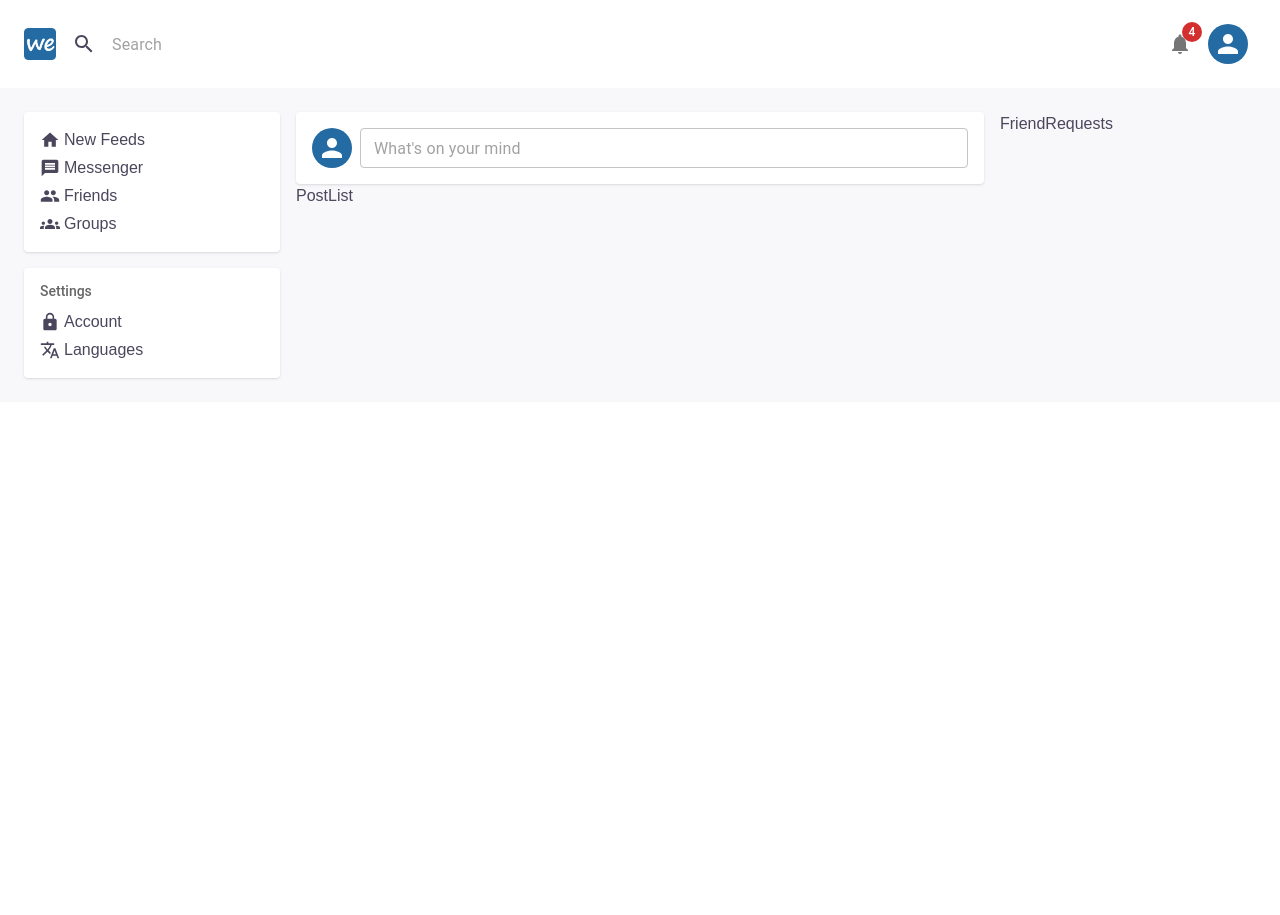
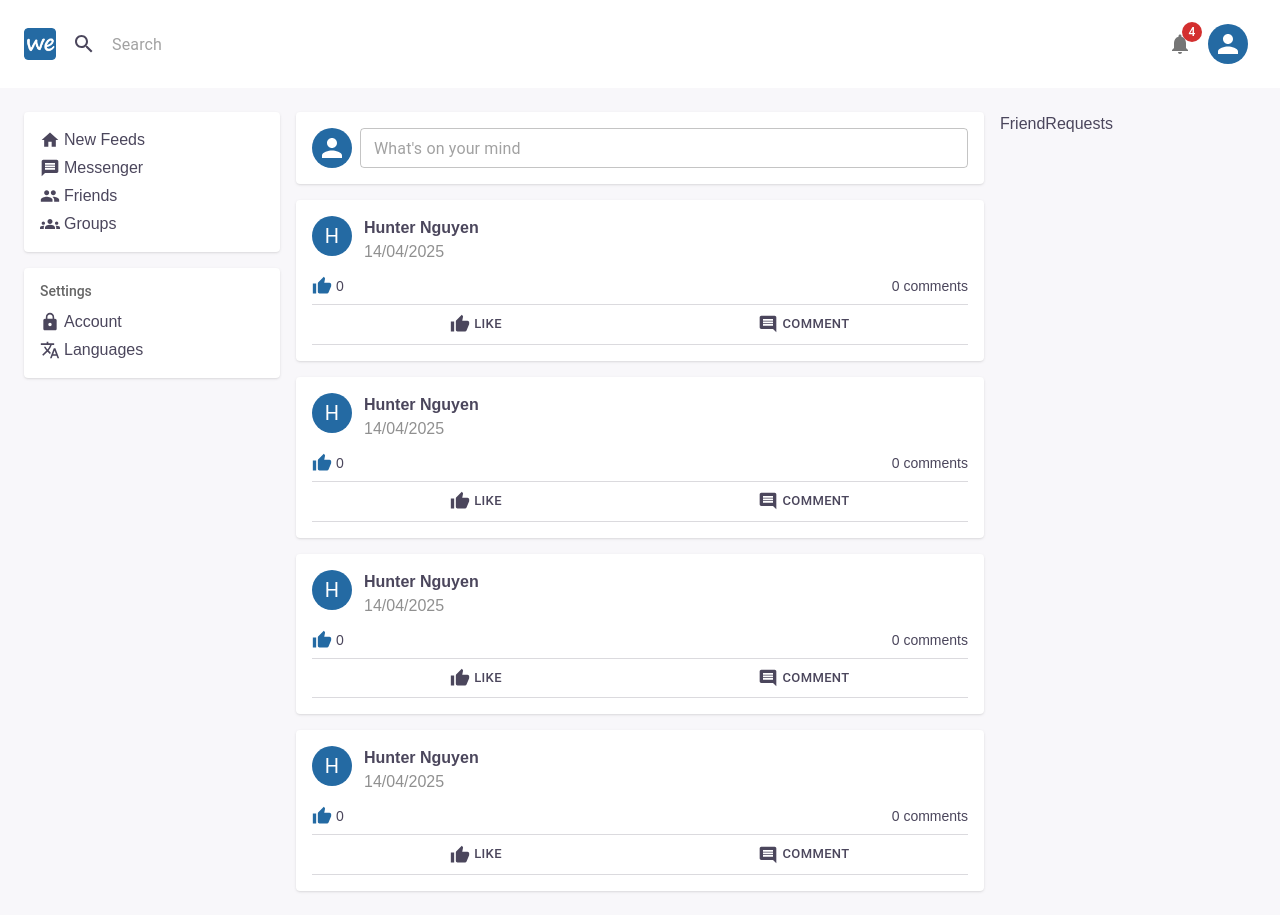
Before and after one commit to haunguyen79/WeConnect-App, a React (Vite) app: page / in a window 1280 px wide. Before the commit the page ends 800 px from the top, so only its background shows below. Built offline with nearby package versions, Linux system fonts and the light colour scheme; no server answers.

Commit message:
Xây dựng UI cho Post component

```diff
--- a/package.json
+++ b/package.json
@@ -18,6 +18,7 @@
     "@mui/material": "^7.0.2",
     "@reduxjs/toolkit": "^2.8.2",
     "@tailwindcss/vite": "^4.1.3",
+    "dayjs": "^1.11.13",
     "lodash": "^4.17.21",
     "mui-one-time-password-input": "^5.0.0",
     "react": "^19.0.0",
--- /dev/null
+++ b/src/components/Post.jsx
@@ -0,0 +1,53 @@
+import { Comment, ThumbUp } from "@mui/icons-material";
+import { Avatar, Button } from "@mui/material";
+import dayjs from "dayjs";
+import React from "react";
+
+const Post = ({
+  fullName = "Hunter Nguyen",
+  createdAt = new Date(),
+  content,
+  image,
+  likes = [],
+  comments = [],
+}) => {
+  return (
+    <div className="card">
+      <div className="mb-3 flex gap-3">
+        <Avatar className="!bg-primary">{fullName?.[0].toUpperCase()}</Avatar>
+        <div>
+          <p className="font-bold">{fullName}</p>
+          <p className="text-dark-400">
+            {dayjs(createdAt).format("DD/MM/YYYY")}
+          </p>
+        </div>
+      </div>
+
+      <p className="mb-1">{content}</p>
+      {image && <img src={image} />}
+
+      <div className="my-2 flex justify-between">
+        <div className="flex gap-1 text-sm">
+          <ThumbUp fontSize="small" className="text-primary" />
+          <p>{likes.length}</p>
+        </div>
+
+        <div className="text-sm">
+          <p>{comments.length} comments</p>
+        </div>
+      </div>
+
+      <div className="border-dark-300 flex border-t border-b py-1">
+        <Button size="small" className="!text-dark-100 flex-1">
+          <ThumbUp fontSize="small" className="mr-1" /> Like
+        </Button>
+
+        <Button size="small" className="!text-dark-100 flex-1">
+          <Comment fontSize="small" className="mr-1" /> Comment
+        </Button>
+      </div>
+    </div>
+  );
+};
+
+export default Post;
--- a/src/components/PostCreation.jsx
+++ b/src/components/PostCreation.jsx
@@ -60,7 +60,7 @@ const PostCreation = () => {
   const dispatch = useDispatch();
 
   return (
-    <div className="flex gap-2 rounded bg-white p-4 shadow">
+    <div className="flex gap-2 card">
       <Avatar className="!bg-primary">
         {userInfo.fullName?.[0].toUpperCase()}
       </Avatar>
--- a/src/components/PostList.jsx
+++ b/src/components/PostList.jsx
@@ -1,9 +1,15 @@
-import React from 'react'
+import React from "react";
+import Post from "./Post";
 
 const PostList = () => {
   return (
-    <div>PostList</div>
-  )
-}
+    <div className="flex flex-col gap-4">
+      <Post />
+      <Post />
+      <Post />
+      <Post />
+    </div>
+  );
+};
 
-export default PostList
+export default PostList;
--- a/src/components/Sidebar.jsx
+++ b/src/components/Sidebar.jsx
@@ -9,12 +9,7 @@ import {
   People,
   Translate,
 } from "@mui/icons-material";
-import {
-  Drawer,
-  IconButton,
-  List,
-  ListSubheader,
-} from "@mui/material";
+import { Drawer, IconButton, List, ListSubheader } from "@mui/material";
 import { toggleDrawer } from "@redux/slices/settingsSlice";
 import React from "react";
 import { useDispatch, useSelector } from "react-redux";
@@ -29,7 +24,7 @@ const ListStyled = styled(List)`
 const SidebarContent = () => {
   return (
     <div className="flex w-64 flex-col gap-4">
-      <ListStyled className="flex flex-col bg-white px-4 py-3 shadow">
+      <ListStyled className="card flex flex-col">
         <Link to="/" className="flex items-center gap-1">
           <Home fontSize="small" />
           New Feeds
@@ -46,7 +41,7 @@ const SidebarContent = () => {
         </Link>
       </ListStyled>
 
-      <ListStyled className="flex flex-col bg-white px-4 py-3 shadow">
+      <ListStyled className="card flex flex-col">
         <ListSubheader className="mb-2 !p-0 !leading-none">
           Settings
         </ListSubheader>
@@ -62,7 +57,7 @@ const SidebarContent = () => {
 };
 
 const Sidebar = () => {
-  const {isMediumLayout} = useDetectLayout()
+  const { isMediumLayout } = useDetectLayout();
   const isShowDrawer = useSelector((state) => state.settings.isShowDrawer);
   const dispatch = useDispatch();
 
--- a/src/index.css
+++ b/src/index.css
@@ -8,4 +8,12 @@ body {
   --color-primary: #246aa3;
   --color-dark-100: #4b465c;
   --color-dark-200: #f8f7fa;
+  --color-dark-300: #dbdade;
+  --color-dark-400: #909090;
 }
+
+@layer components {
+  .card {
+    @apply rounded bg-white p-4 shadow;
+  }
+}
--- a/src/pages/HomePage.jsx
+++ b/src/pages/HomePage.jsx
@@ -7,7 +7,7 @@ function HomePage() {
   return (
     <div className="bg-dark-200 flex gap-4 p-6">
       <Sidebar />
-      <div className="flex-1">
+      <div className="flex-1 flex flex-col gap-4">
         <PostCreation />
         <PostList />
       </div>
--- a/tailwind.config.js
+++ b/tailwind.config.js
@@ -10,6 +10,8 @@ export default {
         dark: {
           100: "#4B465C",
           200: "#F8F7FA",
+          300: "#DBDADE",
+          400: "#909090",
         },
         primary: {
           main: "#246AA3",
```
Also changed, not shown: 1 other file (tests, documents, lock files or other folders).
